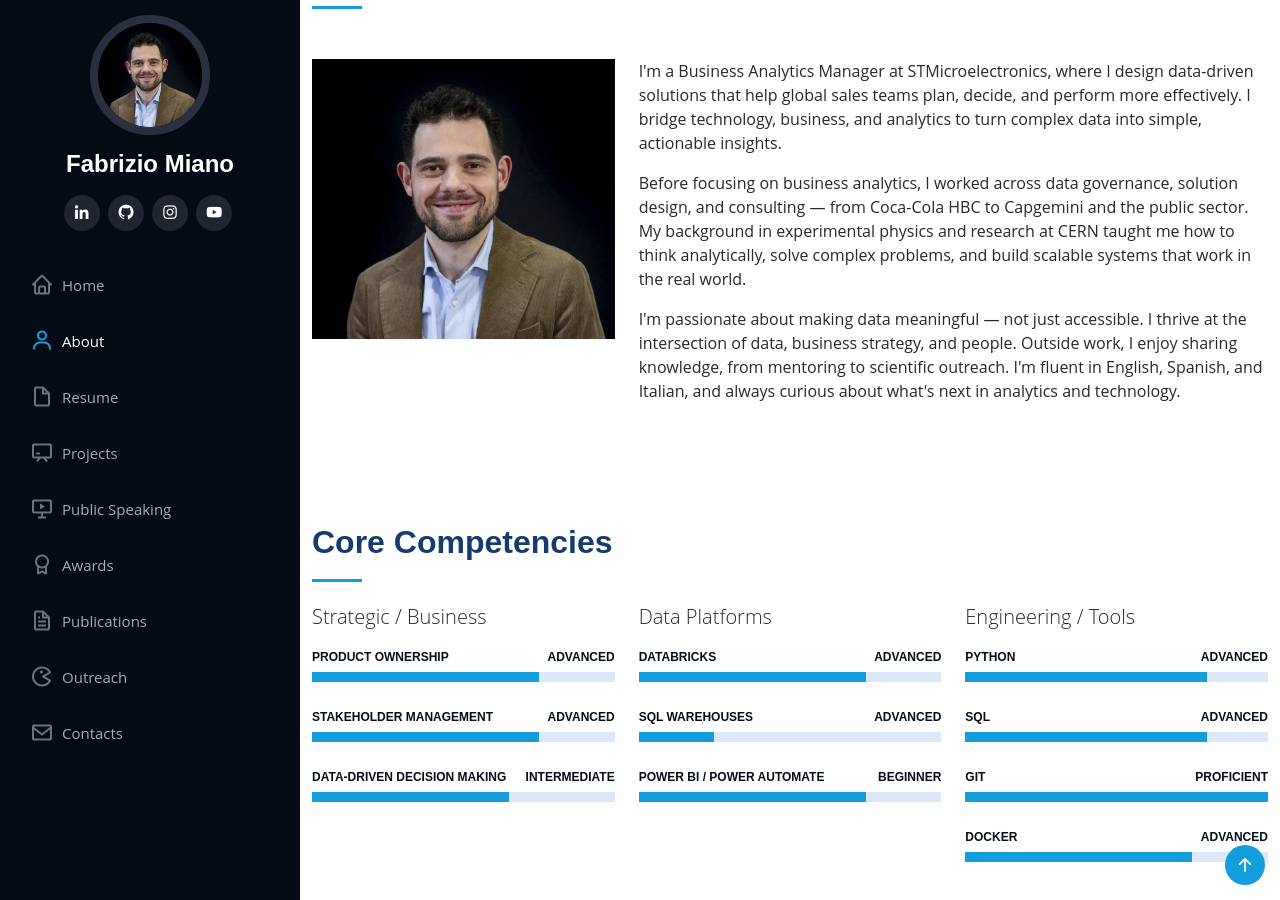
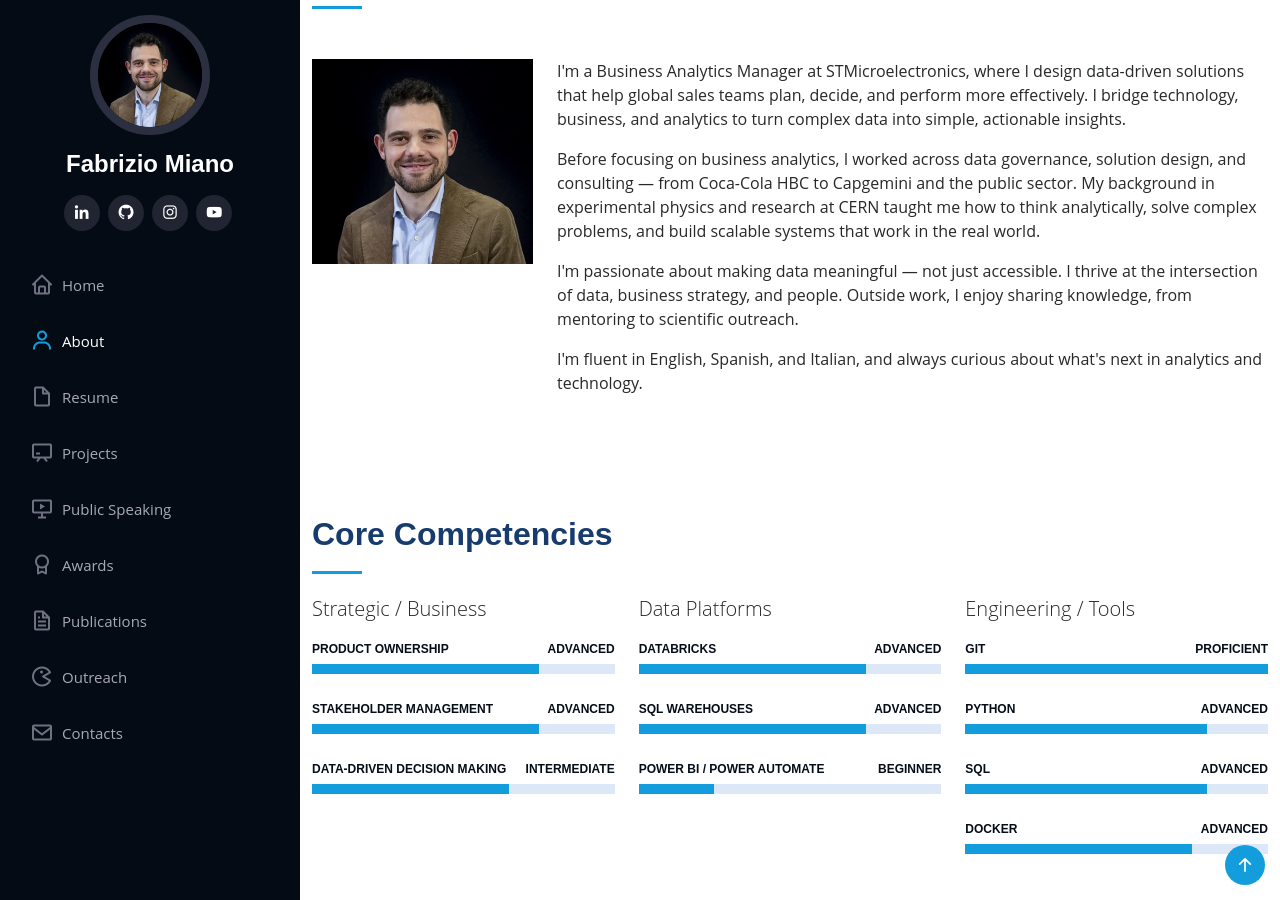
Before and after one commit to fabriziomiano/fabriziomiano.github.io, a Jekyll site: the page built from index.html, in a window 1280 px wide and 900 px high, scrolled down 1009 px. Built offline with Jekyll 4.4.1, drawn with Linux system fonts in a browser that asks for light colours; nearby versions of some CDN libraries; comment, search, counter and statistics services are not loaded.

Commit message:
Fix skills section

```diff
--- a/index.html
+++ b/index.html
@@ -24,10 +24,14 @@ title: 'Fabrizio Miano, PhD | Resume'
     <div class="container">
       <div class="section-title"><h2>About</h2></div>
       <div class="row">
-        <div class="col-lg-4" data-aos="fade-right">
-          <img src="{{ '/assets/img/profile-img.jpg' | relative_url }}" class="img-fluid" alt="" />
+        <div class="col-lg-3" data-aos="fade-right">
+          <img
+            src="{{ '/assets/img/profile-img.jpg' | relative_url }}"
+            class="img-fluid"
+            alt="Fab's Profile Pic"
+          />
         </div>
-        <div class="col-lg-8 pt-4 pt-lg-0 content" data-aos="fade-left">
+        <div class="col-lg-9 pt-4 pt-lg-0 content" data-aos="fade-left">
           <p class="mb-3">
             I'm a Business Analytics Manager at STMicroelectronics, where I design data-driven
             solutions that help global sales teams plan, decide, and perform more effectively. I
@@ -43,8 +47,11 @@ title: 'Fabrizio Miano, PhD | Resume'
           <p>
             I'm passionate about making data meaningful — not just accessible. I thrive at the
             intersection of data, business strategy, and people. Outside work, I enjoy sharing
-            knowledge, from mentoring to scientific outreach. I'm fluent in English, Spanish, and
-            Italian, and always curious about what's next in analytics and technology.
+            knowledge, from mentoring to scientific outreach.
+          </p>
+          <p>
+            I'm fluent in English, Spanish, and Italian, and always curious about what's next in
+            analytics and technology.
           </p>
         </div>
       </div>
@@ -150,6 +157,19 @@ title: 'Fabrizio Miano, PhD | Resume'
           <!-- Engineering / Tools -->
           <div class="col-lg-4" data-aos="fade-up">
             <p class="lead mb-3">Engineering / Tools</p>
+
+            <div class="progress">
+              <span class="skill">Git<i class="val">Proficient</i></span>
+              <div class="progress-bar-wrap">
+                <div
+                  class="progress-bar"
+                  role="progressbar"
+                  aria-valuenow="100"
+                  aria-valuemin="0"
+                  aria-valuemax="100"
+                ></div>
+              </div>
+            </div>
 
             <div class="progress">
               <span class="skill">Python<i class="val">Advanced</i></span>
@@ -189,19 +209,6 @@ title: 'Fabrizio Miano, PhD | Resume'
                 ></div>
               </div>
             </div> -->
-
-            <div class="progress">
-              <span class="skill">Git<i class="val">Proficient</i></span>
-              <div class="progress-bar-wrap">
-                <div
-                  class="progress-bar"
-                  role="progressbar"
-                  aria-valuenow="100"
-                  aria-valuemin="0"
-                  aria-valuemax="100"
-                ></div>
-              </div>
-            </div>
 
             <div class="progress">
               <span class="skill">Docker<i class="val">Advanced</i></span>
```
Also changed, not shown: other parts of index.html (+2 -2 lines).
